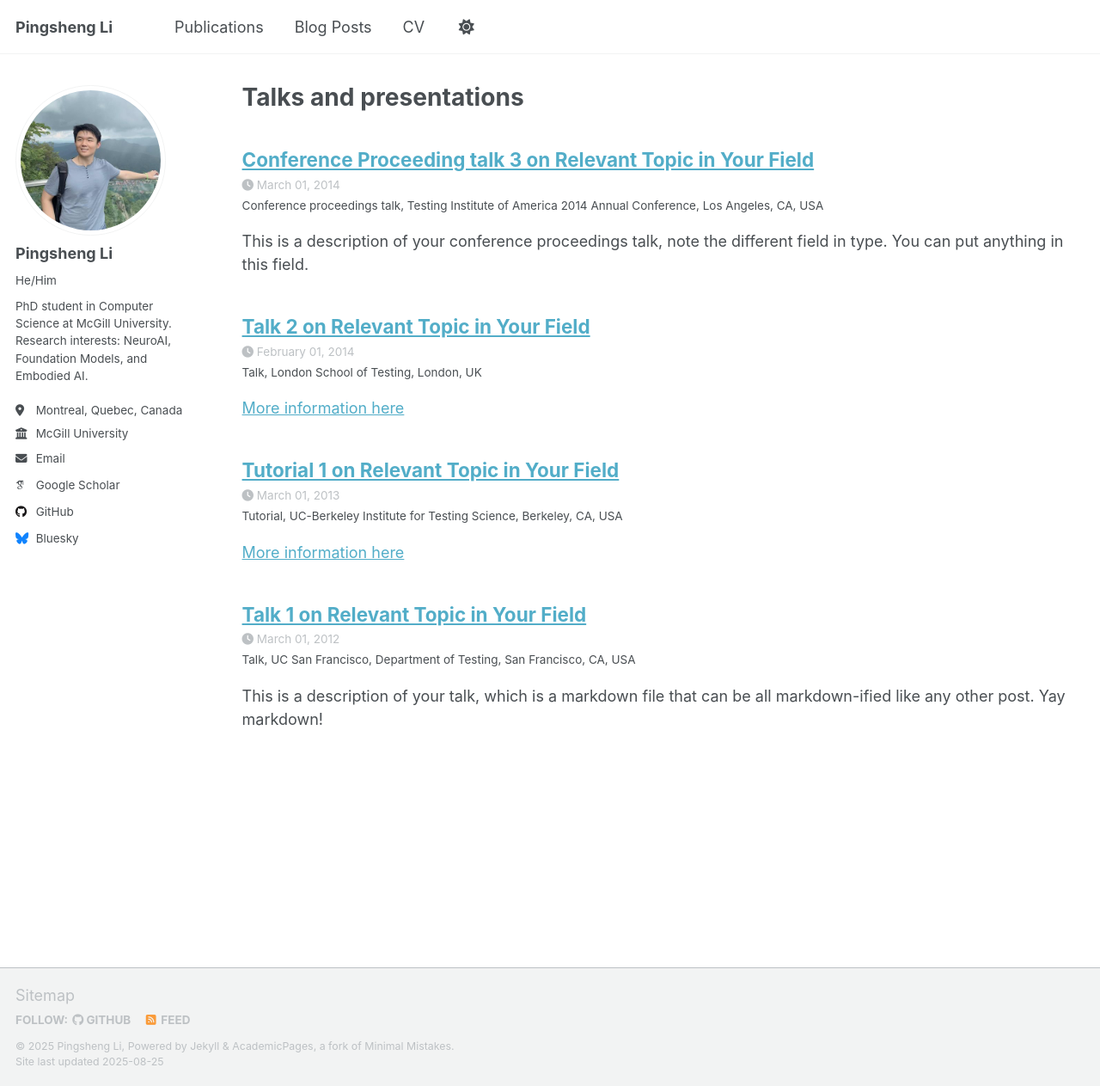
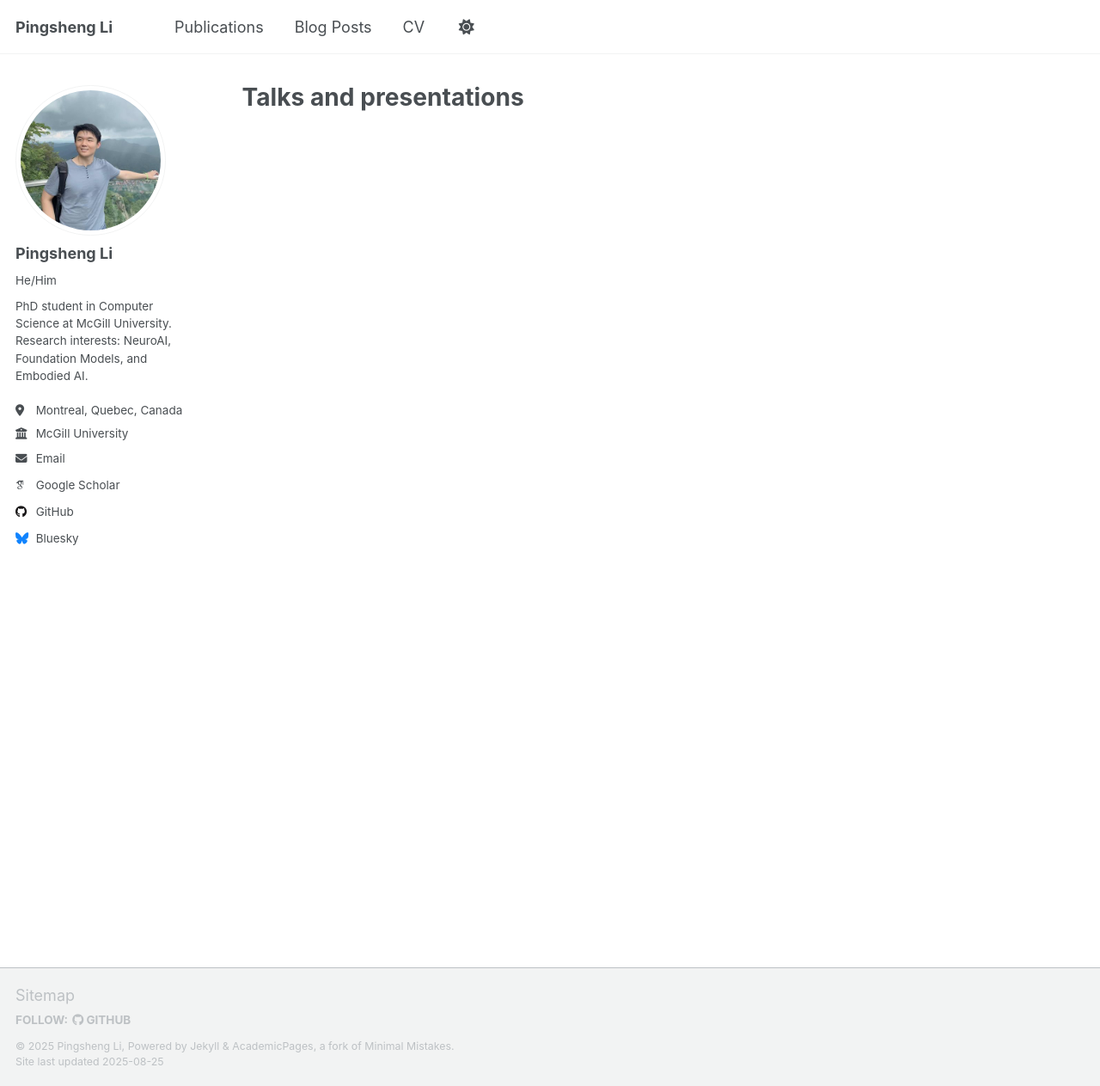
Before and after one commit to Pingsheng-NeuroAI/Pingsheng-NeuroAI.github.io, a Jekyll site: the page built from _pages/talks.html, in a window 1280 px wide and 1263 px high. Shown: the whole window at 86% size. Built offline with Jekyll 4.4.1, drawn with Linux system fonts in a browser that asks for light colours; some web fonts are replaced; a script that is not in the unit is left out; part of the change alters nothing that is shown.

```diff
--- a/_config.yml
+++ b/_config.yml
@@ -121,7 +121,7 @@ staticman:
       options:
         format           : "iso8601" # "iso8601" (default), "timestamp-seconds", "timestamp-milliseconds"
 atom_feed:
-  hide                   : false     # change to true to hide the RSS feed in the footer
+  hide                   : true    # change to true to hide the RSS feed in the footer
   path                   : # blank (default) uses feed.xml
 
 
@@ -217,18 +217,18 @@ kramdown:
 
 # These settings control the types of collections used by the template
 collections:
-  teaching:
-    output: true
-    permalink: /:collection/:path/
+  # teaching:
+  #   output: true
+  #   permalink: /:collection/:path/
   publications:
     output: true
     permalink: /:collection/:path/
-  portfolio:
-    output: true
-    permalink: /:collection/:path/
-  talks:
-    output: true
-    permalink: /:collection/:path/
+  # portfolio:
+  #   output: true
+  #   permalink: /:collection/:path/
+  # talks:
+  #   output: true
+  #   permalink: /:collection/:path/
 
 
 # These settings control how pages and collections are included in the site
@@ -252,14 +252,14 @@ defaults:
       layout: single
       author_profile: true
   # _teaching
-  - scope:
-      path: ""
-      type: teaching
-    values:
-      layout: single
-      author_profile: true
-      share: true
-      comments: true
+  # - scope:
+  #     path: ""
+  #     type: teaching
+  #   values:
+  #     layout: single
+  #     author_profile: true
+  #     share: true
+  #     comments: true
   # _publications
   - scope:
       path: ""
@@ -270,22 +270,22 @@ defaults:
       share: true
       comments: true
   # _portfolio
-  - scope:
-      path: ""
-      type: portfolio
-    values:
-      layout: single
-      author_profile: true
-      share: true
-      comment: true
+  # - scope:
+  #     path: ""
+  #     type: portfolio
+  #   values:
+  #     layout: single
+  #     author_profile: true
+  #     share: true
+  #     comment: true
   # _talks
-  - scope:
-      path: ""
-      type: talks
-    values:
-      layout: talk
-      author_profile: true
-      share: true
+  # - scope:
+  #     path: ""
+  #     type: talks
+  #   values:
+  #     layout: talk
+  #     author_profile: true
+  #     share: true
 
 
 # Sass/SCSS
```
